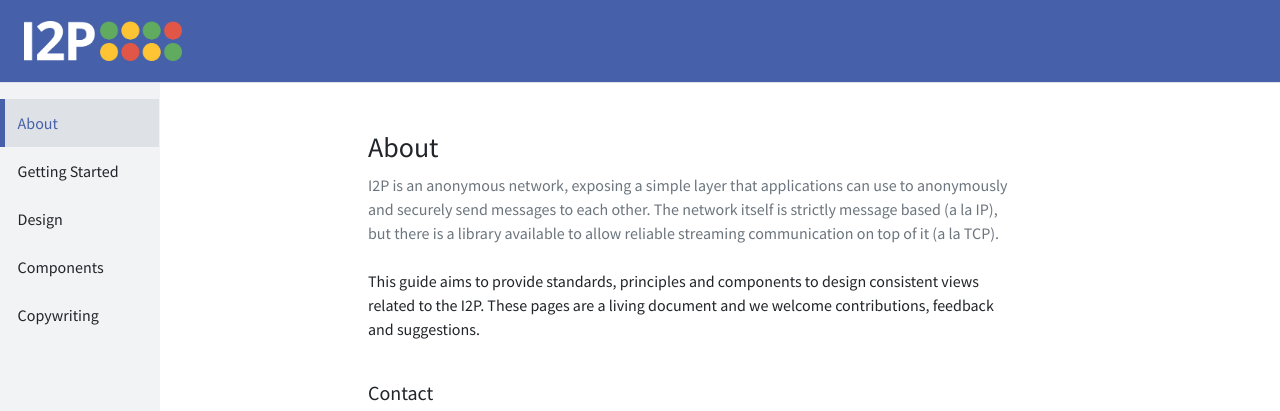
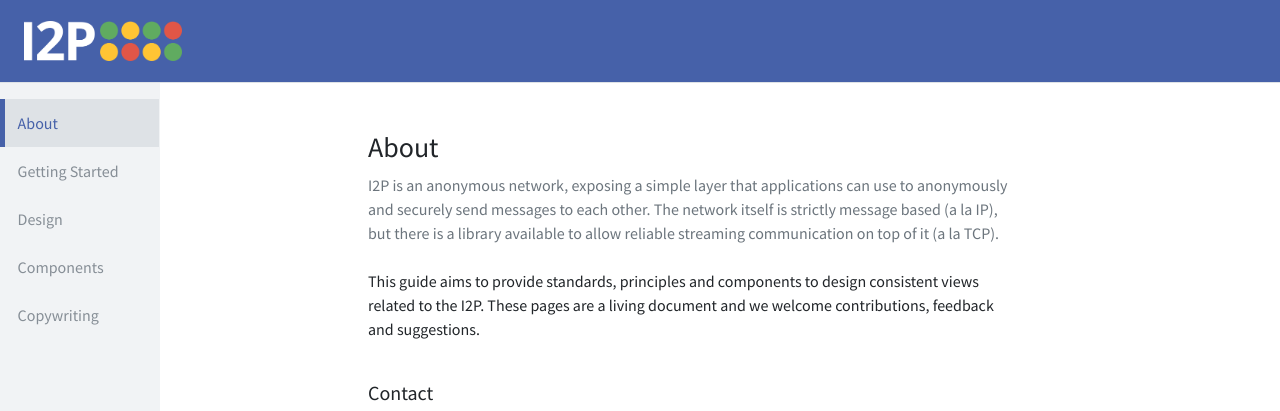
Before and after one commit to uradotdesign/i2p-styleguide, a Jekyll site: the page built from index.md, in a window 1280 px wide. Shown: the top 411 px of the page. Built offline with Jekyll 4.4.1, drawn with Linux system fonts in a browser that asks for light colours.

Commit message:
Changed sidebar colors on hover and active

```diff
--- a/_includes/components/footer.html
+++ b/_includes/components/footer.html
@@ -25,7 +25,6 @@
 				<li><a href="#">contribute</a></li>
 				<li><a href="#">donate</a></li>
 				<li><a href="#">partners</a></li>
-				<li><a href="#">run OONI</a></li>
 			</ul>
 			<ul class="col-lg-3 col-md-4 col-sm-6 col-xs-12 mb-5" id="footer-socialMedia-menu">
 				<span>Follow us</span>
--- a/assets/styles/layout.scss
+++ b/assets/styles/layout.scss
@@ -25,7 +25,7 @@
     border: 0;
     border-radius: 0 !important;
     font-size: 1rem;
-     font-weight: 400 !important;
+    font-weight: 400 !important;
     padding-left: 1.1rem !important;
     // border-color: $oc-gray-4;
   }
@@ -36,10 +36,14 @@
 }
 
 .sidebar__link__light {
-  color: $oc-gray-9 !important;
+  color: $oc-gray-6 !important;
 
   &:hover {
-    color: $secondary !important;
+    color: $oc-black !important;
+  }
+
+  &:active {
+    color: $primary;
   }
 }
 
```
Also changed, not shown: assets/images/placeholder.jpg, 4 other files.
